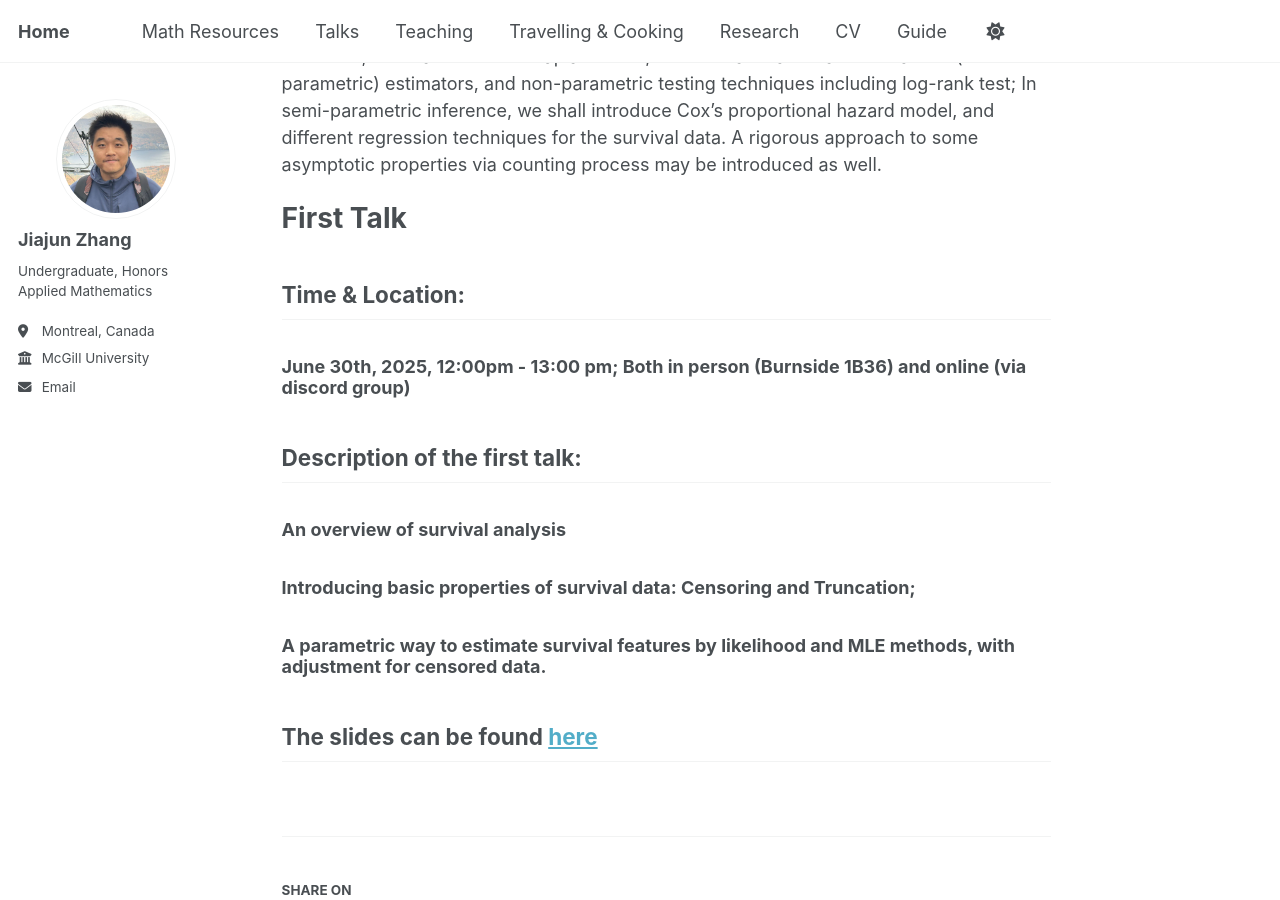
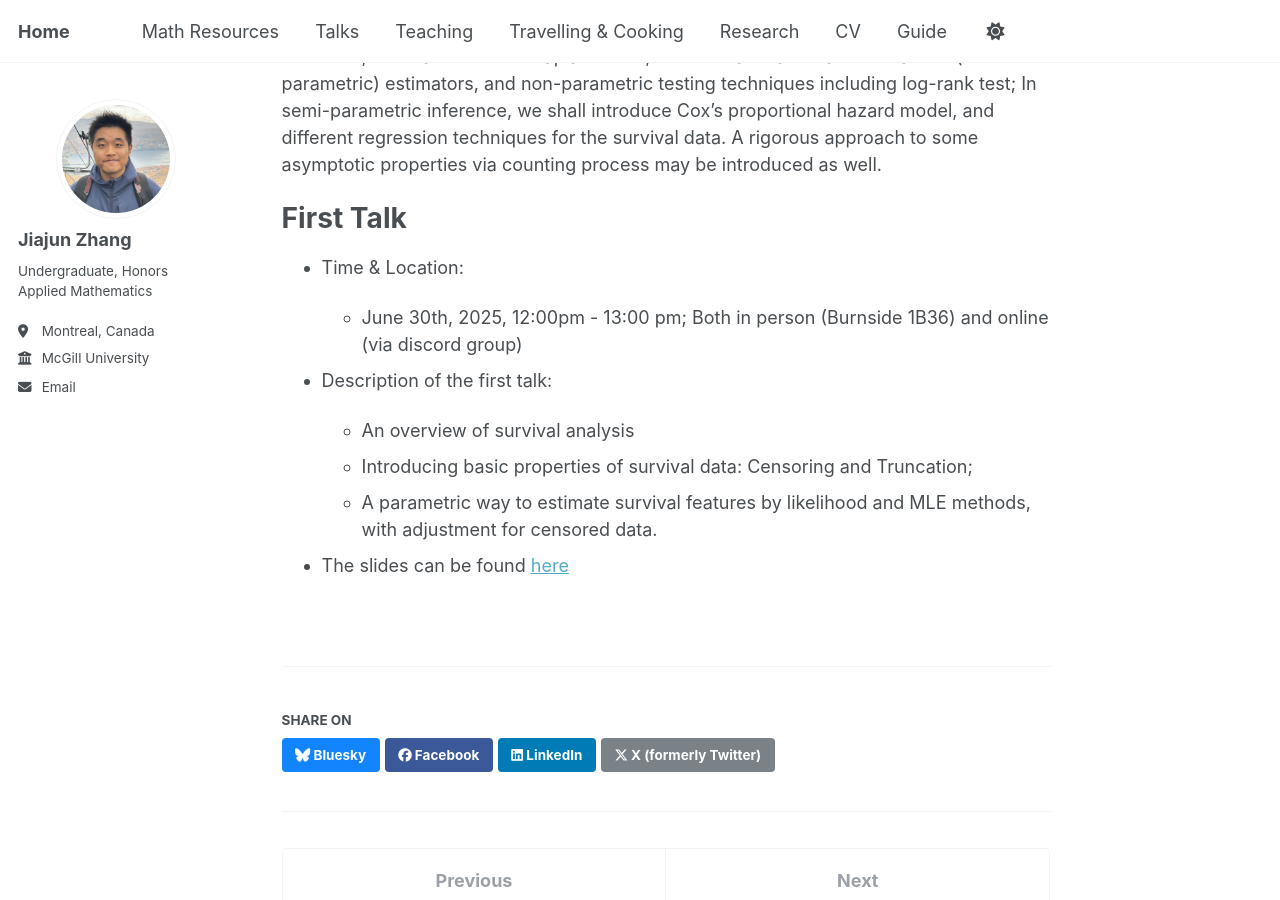
Before and after one commit to JohanssonRein/JohanssonRein.github.io, a Jekyll site: the page built from _talks/2025-06-01-survivalanalysis.md, in a window 1280 px wide and 900 px high, scrolled down 996 px. Built offline with Jekyll 4.4.1, drawn with Linux system fonts in a browser that asks for light colours.

```diff
--- a/_talks/2025-06-01-survivalanalysis.md
+++ b/_talks/2025-06-01-survivalanalysis.md
@@ -24,16 +24,14 @@ This is a series of conference focusing on survival analysis organised by me dur
 
 # First Talk
 
-## Time & Location:
+* Time & Location:
 
-### June 30th, 2025, 12:00pm - 13:00 pm; Both in person (Burnside 1B36) and online (via discord group)
+  * June 30th, 2025, 12:00pm - 13:00 pm; Both in person (Burnside 1B36) and online (via discord group)
 
-## Description of the first talk:
+* Description of the first talk:
 
-### An overview of survival analysis
+  * An overview of survival analysis
+  * Introducing basic properties of survival data: Censoring and Truncation;
+  * A parametric way to estimate survival features by likelihood and MLE methods, with adjustment for censored data.
 
-### Introducing basic properties of survival data: Censoring and Truncation;
-
-### A parametric way to estimate survival features by likelihood and MLE methods, with adjustment for censored data.
-
-## The slides can be found [here](/files/SurvivalAnalysisTalk1.pdf)
+* The slides can be found [here](/files/SurvivalAnalysisTalk1.pdf)
```
